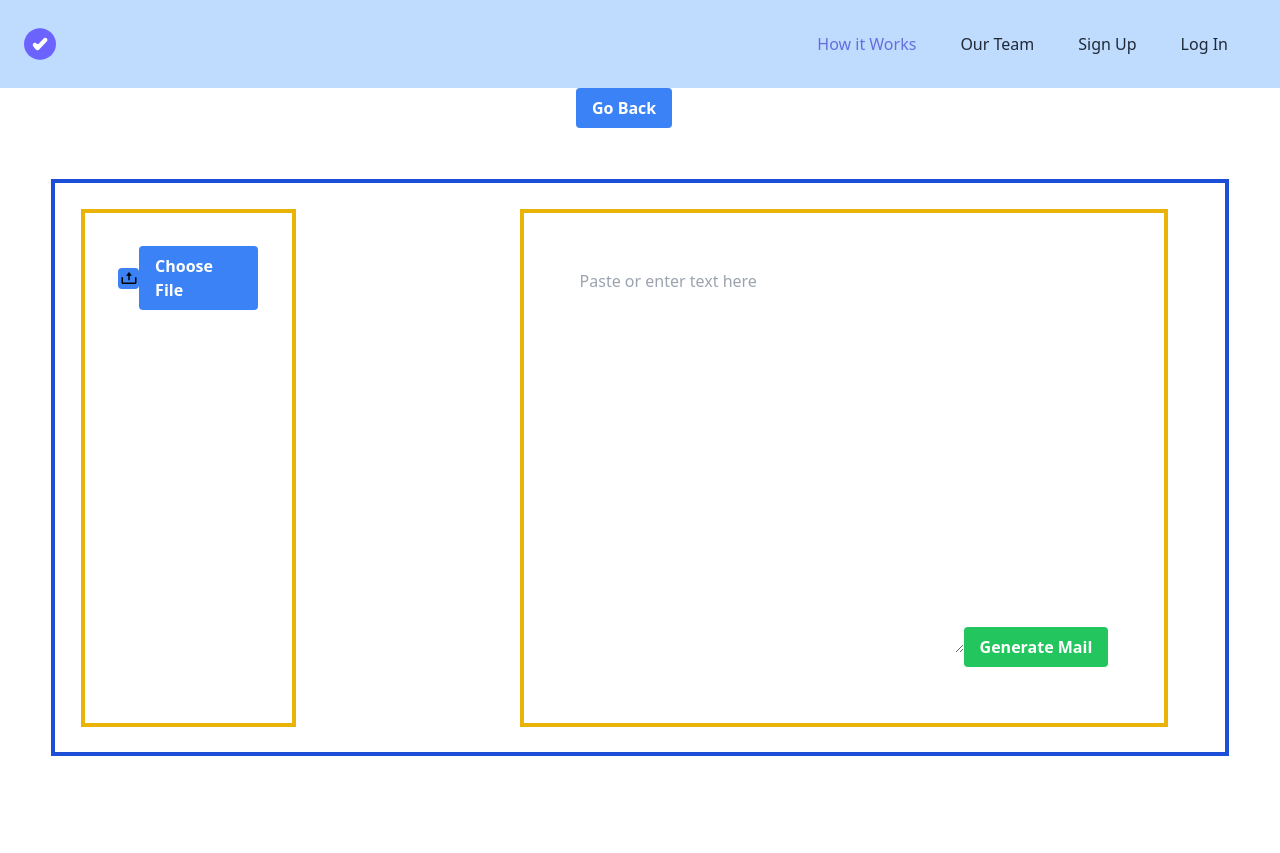
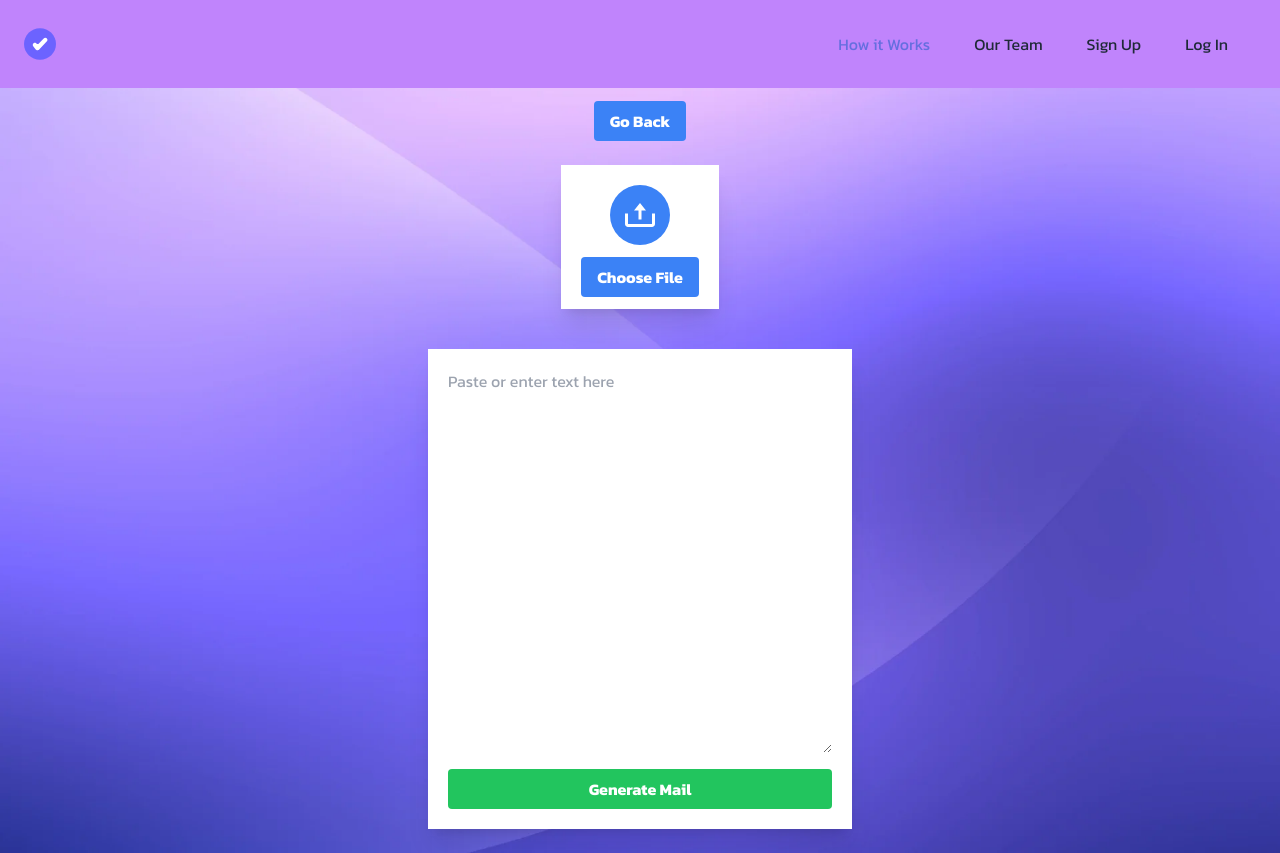
Before and after one commit to Kruthardh11/ColdConnect2.0, a React (Vite) app: page /generatemail in a window 1280 px wide. Before the commit the page ends 807 px from the top, so only its background shows below. Built offline with nearby package versions, Linux system fonts and the light colour scheme.

Commit message:
redesigned options page

```diff
--- a/index.html
+++ b/index.html
@@ -1,6 +1,10 @@
+
+
 <!DOCTYPE html>
 <html lang="en">
   <head>
+    <link href="https://fonts.googleapis.com/css2?family=Kanit:wght@300;400;500;600;700&display=swap" rel="stylesheet">
+
     <meta charset="UTF-8" />
     <link rel="icon" type="image/svg+xml" href="/vite.svg" />
     <meta name="viewport" content="width=device-width, initial-scale=1.0" />
--- a/src/Components/ColdMail.jsx
+++ b/src/Components/ColdMail.jsx
@@ -3,6 +3,7 @@ import React, { useState, useRef } from 'react';
 import { useNavigate } from 'react-router-dom';
 import { Document, Page, pdfjs } from 'react-pdf';
 import { BiUpload } from "react-icons/bi";
+import bgImg from './assets/bgcc.webp';
 
 const ColdMail = () => {
   const navigate = useNavigate();
@@ -72,58 +73,54 @@ const ColdMail = () => {
   };
 
   return (
-    <>
+    <div className='relative overflow-hidden' style={{ backgroundImage: `url(${bgImg})` , backgroundSize: '100% 100%', backgroundRepeat: 'no-repeat', backgroundColor: 'rgba(255, 255, 255, 0.8)'  }}>
     <Navbar/>
-    <button onClick={handleGoBack} class="bg-blue-500 hover:bg-blue-700 text-white font-bold py-2 px-4 rounded ml-[45%] ">
+    <div className='flex items-start justify-center mt-[1%]'>
+    <button onClick={handleGoBack} class="bg-blue-500 hover:bg-blue-700 text-white font-bold py-2 px-4 rounded ">
       Go Back
     </button>
-
-<div className="sm:flex sm:flex-col-2 p-[2%] border-4 border-blue-700 m-[4%]">
-  <div className="sm:mr-[15%] border-4 border-yellow-500 p-[3%]">
-    <span className="flex items-center">
+    </div>
+    <div className="flex flex-col items-center p-2 m-4">
+  <div className="bg-white shadow-xl p-5 mb-5 hover:bg-gray-200 transition-colors duration-300">
     <input
       type="file"
       accept=".pdf"
       onChange={handleFileInputChange}
       ref={fileInputRef}
       id="file-input"
-        class="hidden"
+      className="hidden"
     />
-      <div className='bg-blue-500 rounded p-[1%] text-lg mb-[5%]'>
-         <BiUpload  />
+    <div className="flex justify-center items-center mb-5">
+      <div className="bg-blue-500 rounded-full p-3">
+        <BiUpload className="text-white text-4xl" />
       </div>
-      <label for="file-input" class="bg-blue-500 hover:bg-blue-700 text-white font-bold py-2 px-4 rounded cursor-pointer sm:mb-[5%]">
+    </div>
+    <label htmlFor="file-input" className="bg-blue-500 hover:bg-blue-700 text-white font-bold py-2 px-4 rounded cursor-pointer text-center mb-5">
       Choose File
     </label>
-    </span>
     {previewSource && (
       <div>
-        <iframe title="Preview" src={previewSource} class="w-96 h-96"></iframe>
-        <button onClick={clearFileInput} class="bg-red-500 hover:bg-red-700 text-white font-bold py-2 px-4 rounded mt-2">
+        <iframe title="Preview" src={previewSource} className="w-96 h-96"></iframe>
+        <button onClick={clearFileInput} className="bg-red-500 hover:bg-red-700 text-white font-bold py-2 px-4 rounded mt-2">
           Clear
         </button>
       </div>
     )}
   </div>
-  <div className="ml-[5%] border-4 border-yellow-500 p-[5%]">
+  <div className="flex flex-col bg-white shadow-xl m-5 p-2 sm:p-5 hover:bg-gray-200 sm:mb-0 mb-[45%]">
     <textarea
-    className='h-96 w-96'
+      className="h-96 w-96"
       placeholder="Paste or enter text here"
-    ref={textareaRef}
+      ref={textareaRef}m
       value={''} // Render the resume text from the temporary variable
       readOnly
     ></textarea>
-   <button onClick={handleGenerateMail} class="bg-green-500 hover:bg-green-700 text-white font-bold py-2 px-4 rounded mt-4">
+    <button onClick={handleGenerateMail} className="bg-green-500 hover:bg-green-700 text-white font-bold py-2 px-4 rounded mt-4">
       Generate Mail
     </button>
   </div>
-
-
 </div>
-
-
-
-    </>
+    </div>
   );
 };
 
--- a/src/Components/Navbar.jsx
+++ b/src/Components/Navbar.jsx
@@ -4,7 +4,7 @@ import { Link } from "react-router-dom";
 
 export default function Navbar() {
   return (
-    <div className="bg-blue-200  ">
+    <div className="bg-purple-400  ">
       <nav class="flex items-center justify-between flex-wrap  p-6 w-full z-10 top-0 ">
         <div class="flex items-center flex-shrink-0 text-[#656EDF] mr-6">
           <img src={iconn} alt=" " className="w-8" />
--- a/src/Components/Options.jsx
+++ b/src/Components/Options.jsx
@@ -1,7 +1,8 @@
 import React from 'react';
 import { Link, useNavigate } from 'react-router-dom';
 import Navbar from './Navbar';
-import { FaFilePdf,FaRegFilePdf } from "react-icons/fa"
+import { FaFilePdf,FaRegFilePdf } from "react-icons/fa";
+import bgImg from './assets/bgcc.webp'
 
 const ResumeSelect = () => {
   const navigate = useNavigate();
@@ -19,13 +20,13 @@ const ResumeSelect = () => {
   };
 
   return (
-    <div>
+    <div className='relative overflow-hidden' style={{ backgroundImage: `url(${bgImg})` , backgroundSize: '100% 100%', backgroundRepeat: 'no-repeat', backgroundColor: 'rgba(255, 255, 255, 0.8)'}}>
       <Navbar />
-      <div className="flex flex-col items-center justify-center m-5 bg-white">
-  <div className="hover:bg-gray-200 cursor-pointer shadow-lg rounded-lg p-7 mb-5 sm:flex sm:flex-row sm:mb-0 sm:mt-6 sm:mb-16" onClick={handleFirstClick}>
+      <div className="flex flex-col items-center justify-center m-5 ">
+  <div className="hover:bg-gray-200 bg-white cursor-pointer shadow-lg rounded-lg p-7 mb-5 sm:flex sm:flex-row sm:mb-0 sm:mt-6 sm:mb-16" onClick={handleFirstClick}>
     <Link to="/generatemail">
       <span className="text-6xl">
-        <FaFilePdf className="ml-40 mb-10" />
+        <FaFilePdf className="sm:ml-40 ml-20 mb-10" />
       </span>
     </Link>
     <div className="sm:ml-5">
@@ -36,10 +37,10 @@ const ResumeSelect = () => {
     </div>
   </div>
 
-  <div className="hover:bg-gray-200 cursor-pointer shadow-lg rounded-lg p-7 sm:flex sm:flex-row" onClick={handleSecondClick}>
+  <div className="hover:bg-gray-200 bg-white cursor-pointer shadow-lg rounded-lg p-7 sm:flex sm:flex-row" onClick={handleSecondClick}>
     <Link to="/generateResume">
       <span className="text-6xl">
-        <FaRegFilePdf className="ml-40 mb-10" />
+        <FaRegFilePdf className="sm:ml-40 ml-20 mb-10" />
       </span>
     </Link>
     <div className="sm:ml-5">
@@ -52,7 +53,7 @@ const ResumeSelect = () => {
 </div>
 
 <Link to="/">
-  <button className="bg-gray-300 sm:ml-[46%] hover:bg-gray-400 text-gray-800 font-bold py-2 px-4 rounded ml-40 mt-5">
+  <button className="bg-gray-300 sm:ml-[46%] hover:bg-gray-400 text-gray-800 font-bold py-2 px-4 rounded ml-40 mt-5 sm:mb-[15%] mb-[90%]">
     <span> Back</span>
   </button>
 </Link>
--- a/src/Components/Resume/GeneratePdf.jsx
+++ b/src/Components/Resume/GeneratePdf.jsx
@@ -66,58 +66,43 @@ const GeneratePdf = ({ formData }) => {
   return (
     <div>
         <button onClick={generateAndDownloadPDF}>Download PDF</button>
-      <div id="pdf-content">
-      <div className="resume-container">
-        <div className="personal-info">
-          <h2>{formData.name}</h2>
-          <h4>{formData.profession}</h4>
-          <div className="column">
-            <p>
-              <h4>Phone </h4>
-              {formData.phone}
-            </p>
-            <p>
-              <h4>Email </h4>
-              {formData.email}
-            </p>
-            <p>
-              <h4>Country </h4>
-              {formData.country}
-            </p>
-          </div>
-          <div className="column">
-            <h2>Employment Information</h2>
-            <p>
-              <h4>Job Title </h4>
-              {formData.jobTitle}
-            </p>
-            <p>
-              <h4>Job Location: </h4>
-              {formData.jobplace}
-            </p>
-            <p>
-              <h4>Start Date </h4>
-              {formData.startDate}
-            </p>
-            <p>
-              <h4>End Date </h4>
-              {formData.endDate}
-            </p>
+
+        <div className='flex items-start justify-center bg-blue-100 '>
+      <div id="pdf-content" className='flex '>
+      <div className='hidden md:block'>
+        <div className="text-center py-4">
+            <h3 className="text-2xl font-sans">Kruthardh Tirunahari</h3>
+            <h4 className=''>Full stack developer</h4>
+        </div>
+        <div className="flex ">
+            <div className=" border-r-2 border-black bg-blue-400 p-5">
+                {/* Content for the left column */}
+                <div className='border-b-2 border-gray-500'>
+                  <h3 className='font-normal'>contact </h3>
+                  <ul className='ml-5'>
+                    <li>phone</li>
+                    <li>email</li>
+                    <li>github</li>
+                  </ul>
+
+                </div>
+
+                <div>skills</div>
+
+                <div>awards</div>
+
+            </div>
+            <div className=" bg-red-400 p-5">
+                {/* Content for the right column */}
+                <div>summary</div>
+
+                <div>exp</div>
+
+                <div>projects</div>
+            </div>
           </div>
         </div>
-        <div className="skills">
-          <h2>Skills</h2>
-          <ul>
-            {formData.skills.map((skill, index) => (
-              <li key={index}>{skill}</li>
-            ))}
-          </ul>
-        </div>
-        <div className="education">
-          <h2>Educational Details</h2>
-          {/* Render educational details here */}
-        </div>
-      </div>
+    </div>
     </div>
 
     <button onClick={handleGetJobs} > Get jobs</button>
--- a/src/index.css
+++ b/src/index.css
@@ -1,3 +1,6 @@
+
+
+
 @tailwind base;
 @tailwind components;
 @tailwind utilities;
--- a/tailwind.config.js
+++ b/tailwind.config.js
@@ -7,7 +7,8 @@ export default {
   theme: {
     extend: {
       fontFamily:{
-        ubuntu: ['Ubuntu', 'sans-serif']
+        ubuntu: ['Ubuntu', 'sans-serif'],
+        sans: ['Kanit', 'sans-serif']
       }
     },
   },
```
Also changed, not shown: src/Components/assets/bgcc.webp (added), src/Components/assets/bgcoldconnect.jpg (added). Lines whose indentation alone changed are shown as unchanged.
